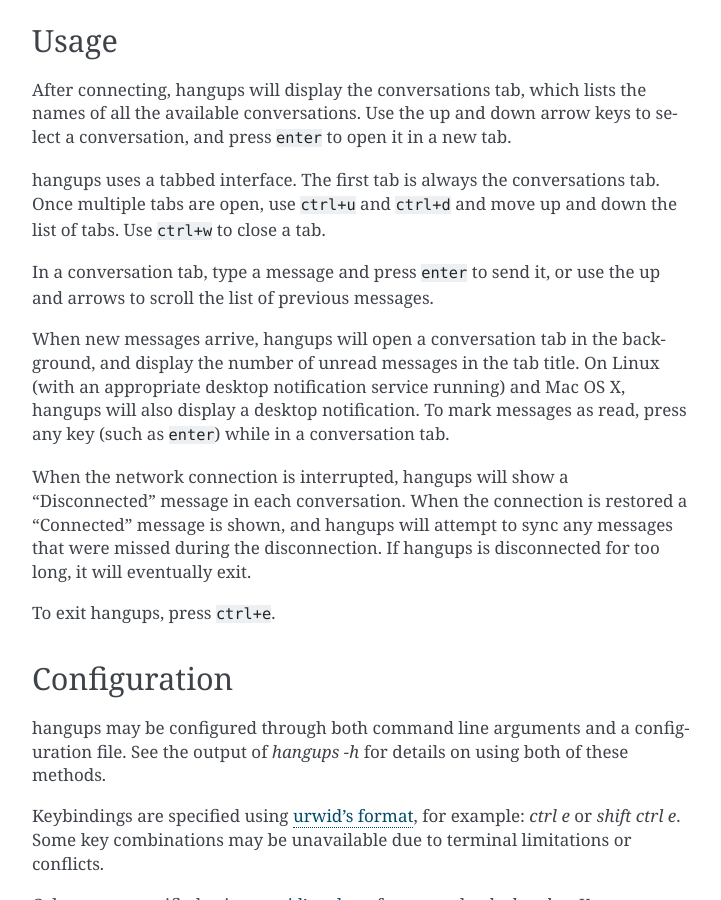
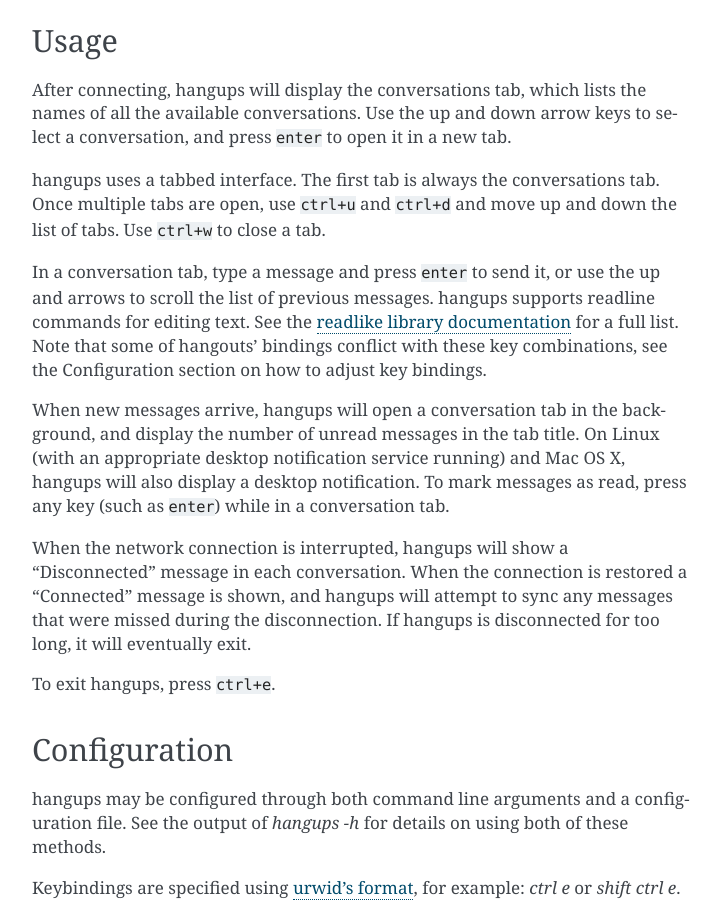
Before and after one commit to tdryer/hangups, a Sphinx documentation site: the page built from docs/user_guide.rst, in a window 1280 px wide and 900 px high, scrolled down 857 px. Shown: the whole window, without its empty margins (388-1109 px from the left). Built offline with Sphinx 7.4.7, drawn with Linux system fonts in a browser that asks for light colours.

Commit message:
Document support for readline bindings in user guide
Link to readlike's documentation for a list of key bindings and commands.

```diff
--- a/docs/user_guide.rst
+++ b/docs/user_guide.rst
@@ -50,7 +50,11 @@ tab. Once multiple tabs are open, use :code:`ctrl+u` and :code:`ctrl+d` and
 move up and down the list of tabs. Use :code:`ctrl+w` to close a tab.
 
 In a conversation tab, type a message and press :code:`enter` to send it, or
-use the up and arrows to scroll the list of previous messages.
+use the up and arrows to scroll the list of previous messages. hangups
+supports readline commands for editing text. See the `readlike library
+documentation`_ for a full list. Note that some of hangouts' bindings
+conflict with these key combinations, see the Configuration section on how to
+adjust key bindings.
 
 When new messages arrive, hangups will open a conversation tab in the
 background, and display the number of unread messages in the tab title. On
@@ -65,6 +69,8 @@ missed during the disconnection. If hangups is disconnected for too long, it
 will eventually exit.
 
 To exit hangups, press :code:`ctrl+e`.
+
+.. _readlike library documentation: https://pypi.python.org/pypi/readlike
 
 Configuration
 -------------
```
